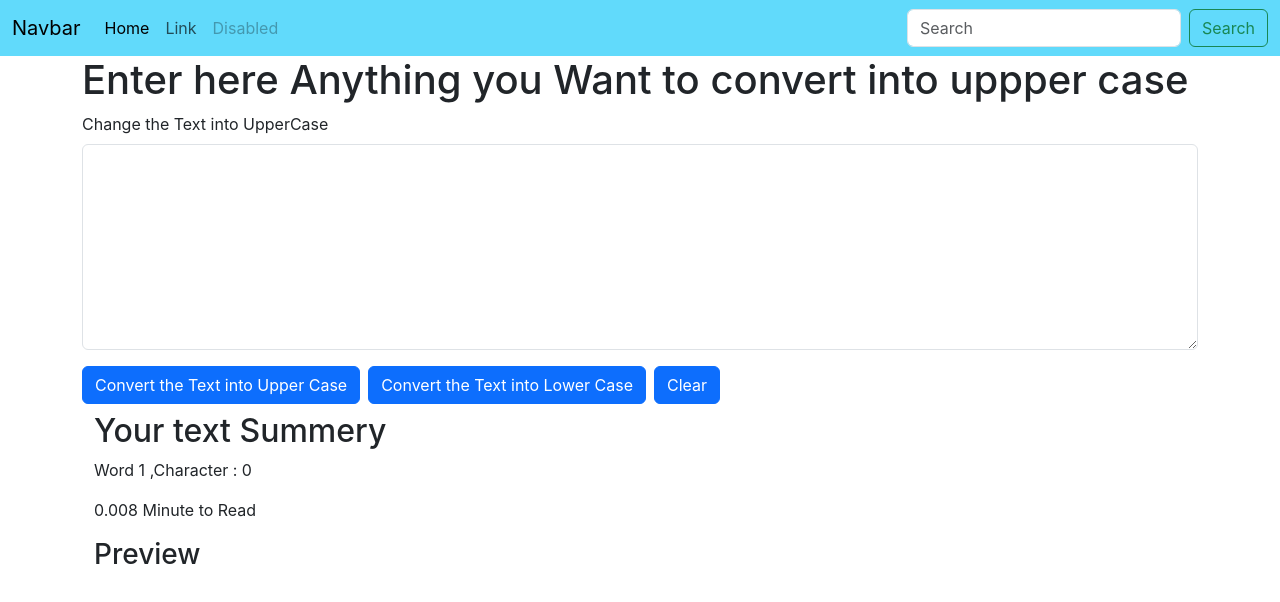
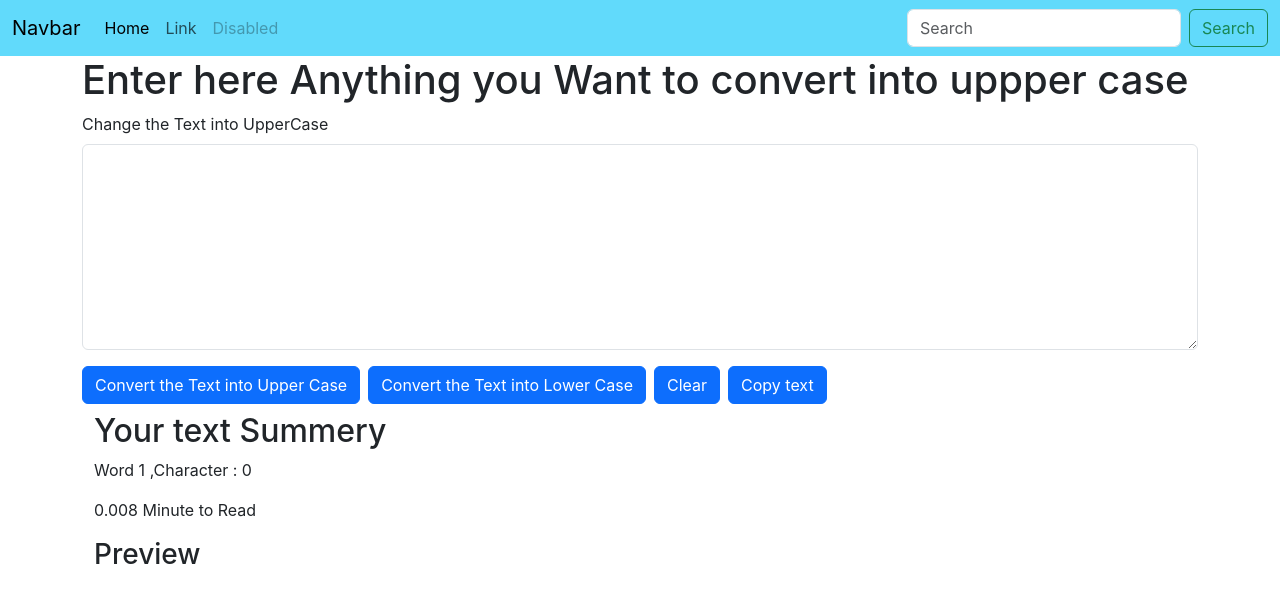
Before and after one commit to shashi-ivory/uppercaseConverter, a React (Create React App) app: page / in a window 1280 px wide. Shown: the top 602 px of the page. Built offline with nearby package versions, Linux system fonts and the light colour scheme.

Commit message:
add copy method()

```diff
--- a/src/component/TextFrom.js
+++ b/src/component/TextFrom.js
@@ -20,6 +20,12 @@ function TextFrom(props) {
   };
   const handleClearText = () => {
     setText("");
+  };
+  const handleCopy = () => {
+    console.log("copy ", text);
+    var text = document.getElementById("myBox");
+    text.select();
+    navigator.clipboard.writeText(text.value);
   };
 
   return (
@@ -59,6 +65,13 @@ function TextFrom(props) {
         >
           Clear
         </button>
+        <button
+          type="button"
+          className="btn btn-primary me-2"
+          onClick={handleCopy}
+        >
+          Copy text
+        </button>
       </div>
       <div className="container my-2">
         <h2>Your text Summery</h2>
```
